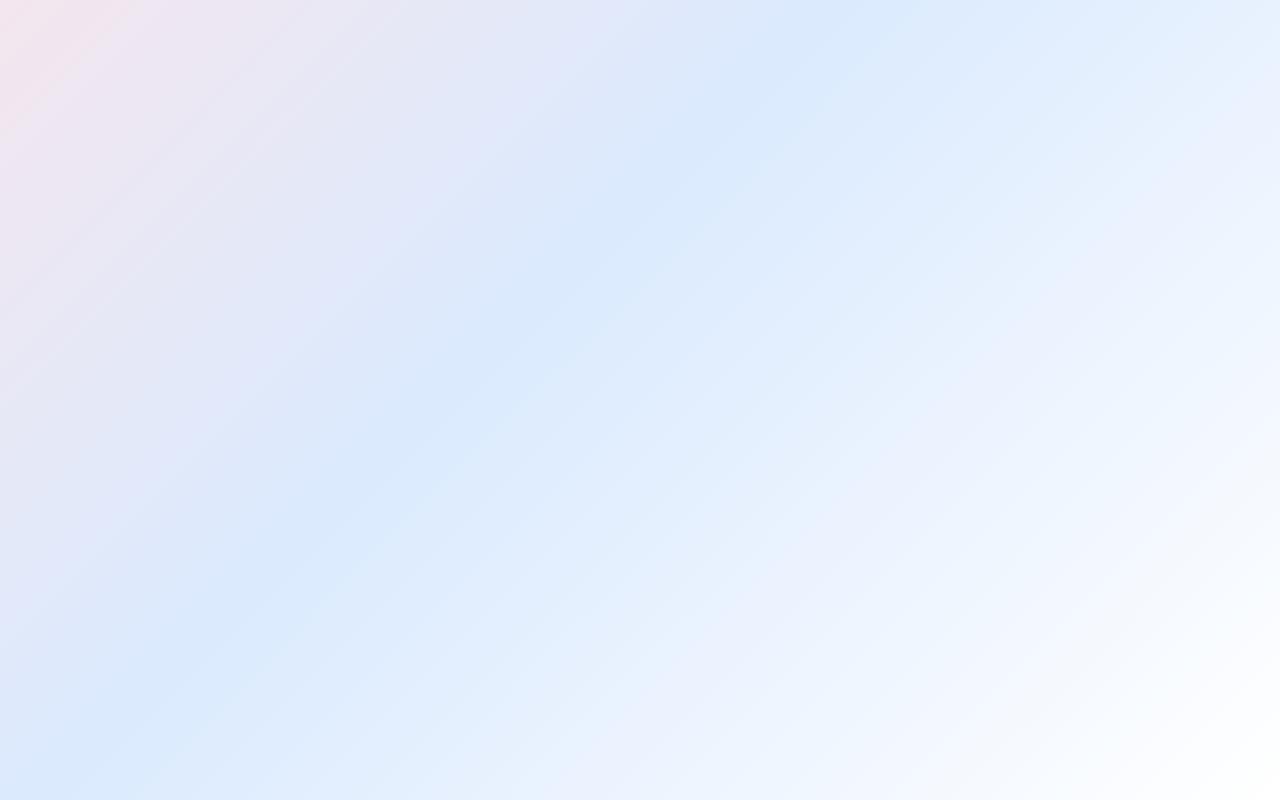
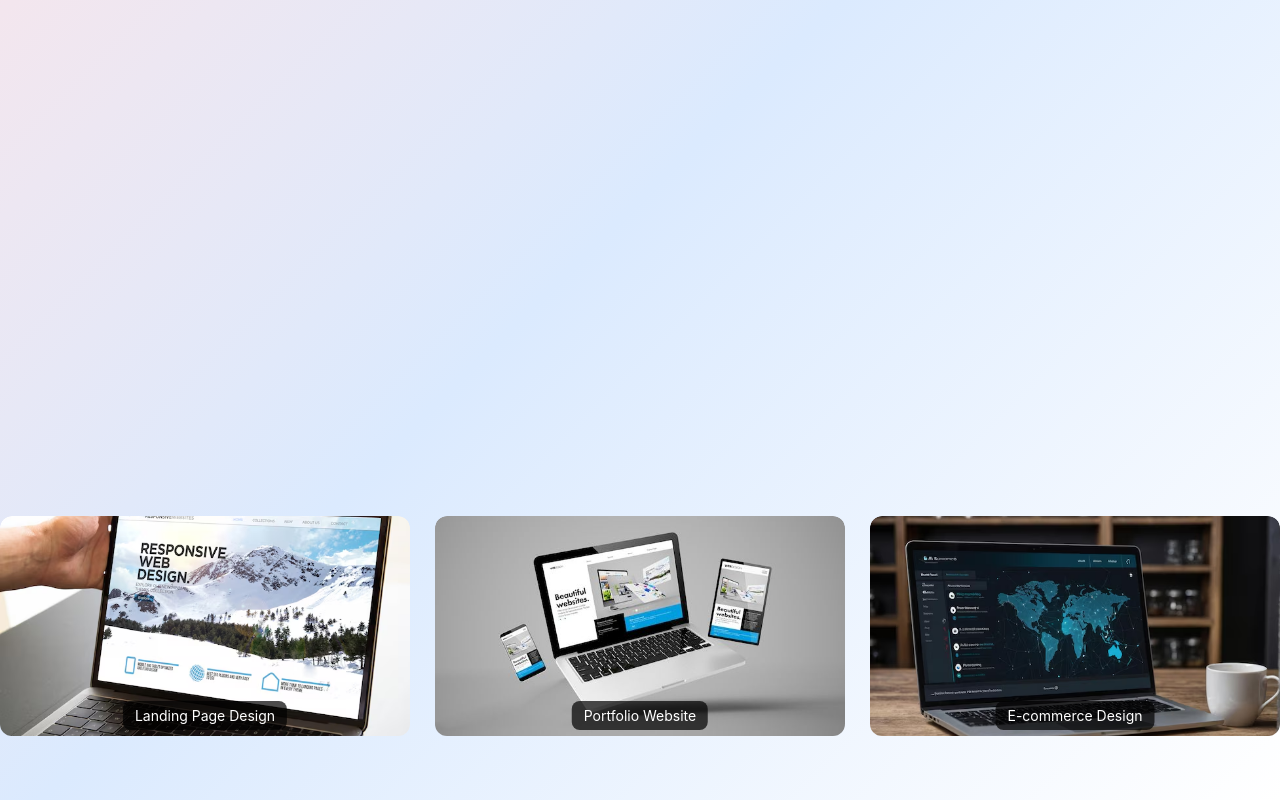
Before and after one commit to Vince87967676767/Vincetech-co, a plain HTML site: page index.html in a window 1280 px wide. Shown: the part 400-1200 px from the top of the page. Drawn offline with Linux system fonts and the light colour scheme.

Commit message:
Update index.html

```diff
--- a/index.html
+++ b/index.html
@@ -238,13 +238,6 @@ button:active{transform:scale(0.95);}
   text-align: center;
   z-index: 2;
 }
-
-/* ✅ FIX (only addition) */
-#neonGallery .gallery-photo .caption {
-  opacity: 1 !important;
-  pointer-events: auto !important;
-  transform: translateX(-50%) !important;
-}
 </style>
 
 <div id="neonGallery" class="image-gallery">
@@ -263,7 +256,21 @@ button:active{transform:scale(0.95);}
 </div>
 
 <script>
-// unchanged JS
+// Animate each image one by one on page load
+window.addEventListener('load', () => {
+  const photos = document.querySelectorAll('#neonGallery .gallery-photo');
+  photos.forEach((photo, index) => {
+    setTimeout(() => {
+      photo.classList.add('show');
+    }, index * 200);
+  });
+
+  // ✅ ONLY ADDITION — force captions visible
+  document.querySelectorAll('#neonGallery .caption').forEach(caption => {
+    caption.style.opacity = '1';
+    caption.style.pointerEvents = 'auto';
+  });
+});
 </script>
 
 </body>
```
